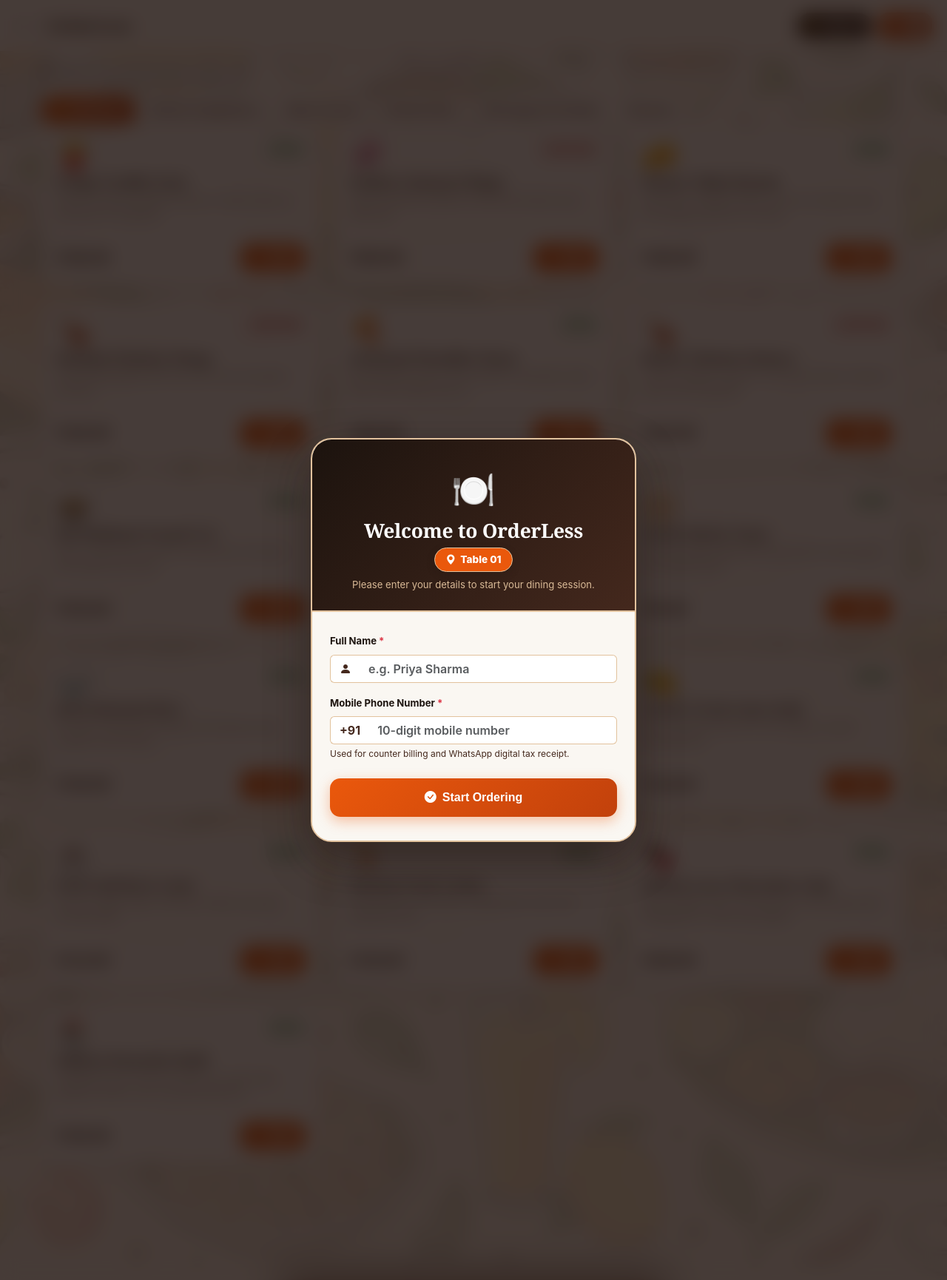
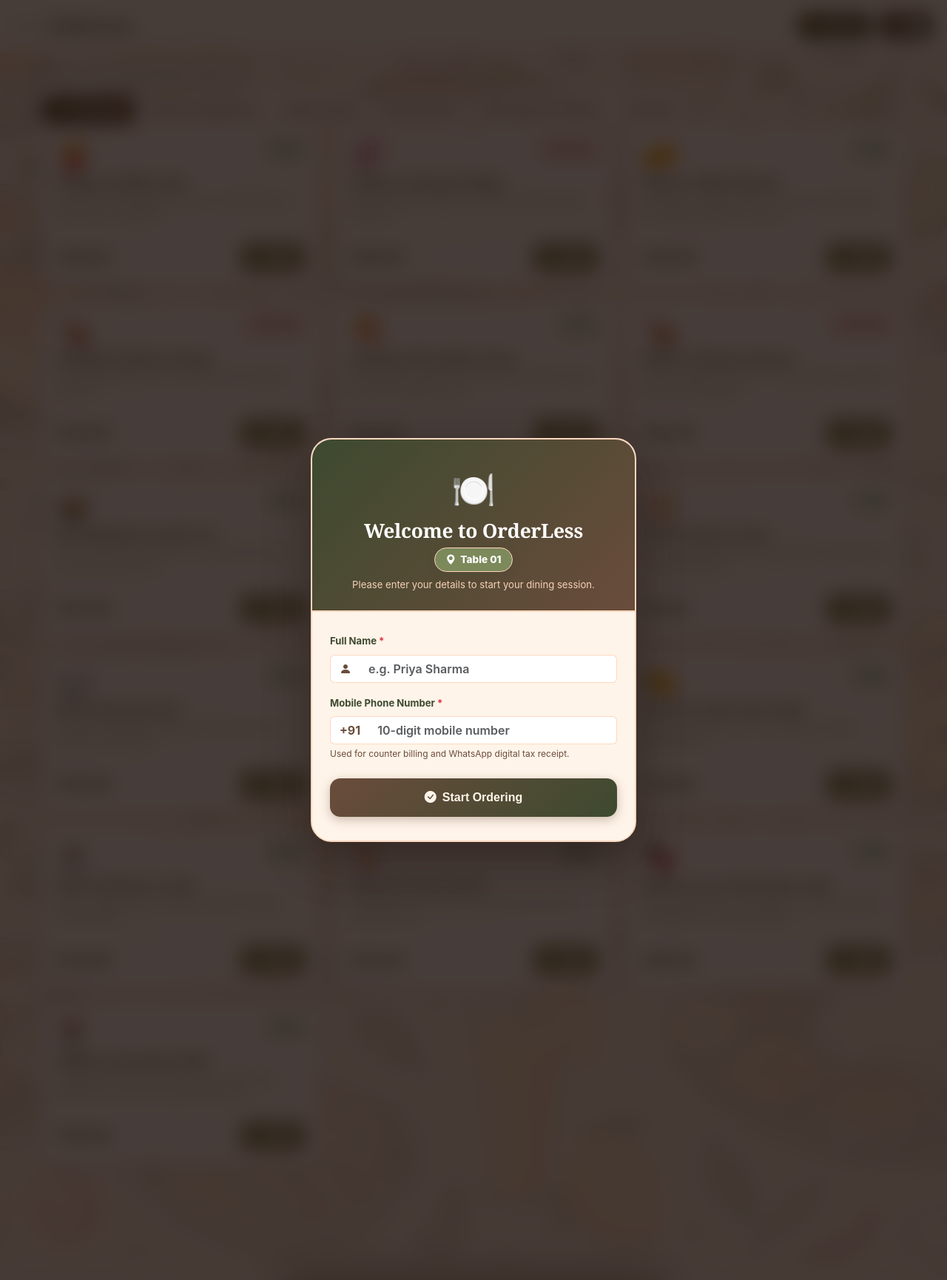
Before and after one commit to SrinivasanS23/Restaurent-_Orderless_Proj, a Django app: page /order/T01/ in a window 1280 px wide. Shown: the whole page at 74% size. Run offline with Django 5.2, Linux system fonts and the light colour scheme; data comes from the database, SQL or seed files in the repository.

Commit message:
feat(theme): apply bespoke 5-color palette (#3D4A2F, #7C8A5B, #FFD8BF, #FFF4E9, #6A4C3B) and remove navbar icons in KDS and POS

```diff
--- a/static/css/main.css
+++ b/static/css/main.css
@@ -1,49 +1,54 @@
 /* ==========================================================================
-   OrderLess Restaurant System — Design System v4.0 (Authentic Royal Indian Culinary Theme)
+   OrderLess Restaurant System — Design System v5.0 (Earthy Artisan Culinary Theme)
    Palette:
-     - Warm Ivory / Cream Background:  #FAF7F2
-     - Spiced Amber Accent:            #E2C29D
-     - Royal Saffron Flame:            #EA580C
-     - Roasted Chestnut / Dark Walnut: #44281D
-     - Deep Obsidian Espresso:         #1C130E
-     - Vibrant Herb Green:             #16A34A
-     - Kashmiri Chilli Red:            #DC2626
+     - Deep Forest Olive:   #3D4A2F (rgb: 61, 74, 47)
+     - Muted Sage Herb:     #7C8A5B (rgb: 124, 138, 91)
+     - Warm Peach Accent:   #FFD8BF (rgb: 255, 216, 191)
+     - Vanilla Linen Cream: #FFF4E9 (rgb: 255, 244, 233)
+     - Roasted Chestnut:    #6A4C3B (rgb: 106, 76, 59)
    ========================================================================== */
 
 :root {
-    /* Brand Color Tokens */
-    --bg-cream: #FAF7F2;
-    --bg-surface: #FFFDF9;
-    --tan-accent: #E2C29D;
-    --cognac-gold: #EA580C;
-    --roasted-walnut: #44281D;
-    --deep-espresso: #1C130E;
+    /* Exact User Palette Tokens */
+    --color-deep-olive: #3D4A2F;
+    --color-sage-herb: #7C8A5B;
+    --color-warm-peach: #FFD8BF;
+    --color-vanilla-cream: #FFF4E9;
+    --color-chestnut: #6A4C3B;
 
-    /* Saffron & Spice Accents */
-    --saffron-gold: #F59E0B;
-    --saffron-amber: #D97706;
-    --terracotta-flame: #EA580C;
-    --terracotta-dark: #C2410C;
-    --curry-leaf-green: #16A34A;
-    --chilli-ruby: #DC2626;
+    /* Semantic Brand Color Tokens */
+    --bg-cream: #FFF4E9;
+    --bg-surface: #FFFFFF;
+    --tan-accent: #FFD8BF;
+    --cognac-gold: #7C8A5B;
+    --roasted-walnut: #6A4C3B;
+    --deep-espresso: #3D4A2F;
+
+    /* Saffron & Earth Accents */
+    --saffron-gold: #7C8A5B;
+    --saffron-amber: #6A4C3B;
+    --terracotta-flame: #6A4C3B;
+    --terracotta-dark: #3D4A2F;
+    --curry-leaf-green: #3D4A2F;
+    --chilli-ruby: #a83232;
 
     /* Semantic Aliases */
-    --primary: #EA580C;
-    --primary-hover: #C2410C;
-    --primary-active: #9A3412;
-    --text-primary: #1C130E;
-    --text-secondary: #44281D;
-    --text-muted: #786458;
-    --text-light: #FAF7F2;
+    --primary: #6A4C3B;
+    --primary-hover: #3D4A2F;
+    --primary-active: #29341F;
+    --text-primary: #3D4A2F;
+    --text-secondary: #6A4C3B;
+    --text-muted: #7C8A5B;
+    --text-light: #FFF4E9;
 
     /* Glass Surfaces */
-    --glass-bg: rgba(250, 247, 242, 0.92);
-    --glass-bg-dark: rgba(28, 19, 14, 0.96);
-    --glass-card: rgba(255, 255, 255, 0.90);
-    --glass-border: rgba(226, 194, 157, 0.50);
-    --glass-border-strong: rgba(234, 88, 12, 0.45);
-    --glass-shadow: 0 10px 30px -6px rgba(28, 19, 14, 0.08), 0 4px 10px rgba(28, 19, 14, 0.04);
-    --glass-shadow-lg: 0 20px 48px -10px rgba(28, 19, 14, 0.16), 0 8px 24px rgba(28, 19, 14, 0.08);
+    --glass-bg: rgba(255, 244, 233, 0.92);
+    --glass-bg-dark: rgba(61, 74, 47, 0.96);
+    --glass-card: rgba(255, 255, 255, 0.92);
+    --glass-border: rgba(255, 216, 191, 0.65);
+    --glass-border-strong: rgba(124, 138, 91, 0.55);
+    --glass-shadow: 0 10px 30px -6px rgba(61, 74, 47, 0.08), 0 4px 10px rgba(61, 74, 47, 0.04);
+    --glass-shadow-lg: 0 20px 48px -10px rgba(61, 74, 47, 0.16), 0 8px 24px rgba(61, 74, 47, 0.08);
 
     /* Status Colors */
     --success: #15803d;
@@ -72,9 +77,9 @@
 body {
     background-color: var(--bg-cream);
     background-image:
-        radial-gradient(at 10% 10%, rgba(226, 194, 157, 0.28) 0px, transparent 50%),
-        radial-gradient(at 90% 90%, rgba(234, 88, 12, 0.12) 0px, transparent 50%),
-        radial-gradient(at 50% 50%, rgba(250, 247, 242, 0.95) 0px, transparent 80%);
+        radial-gradient(at 10% 10%, rgba(255, 216, 191, 0.35) 0px, transparent 50%),
+        radial-gradient(at 90% 90%, rgba(124, 138, 91, 0.16) 0px, transparent 50%),
+        radial-gradient(at 50% 50%, rgba(255, 244, 233, 0.95) 0px, transparent 80%);
     background-attachment: fixed;
     color: var(--text-primary);
     font-family: 'Plus Jakarta Sans', -apple-system, BlinkMacSystemFont, 'Segoe UI', Roboto, sans-serif;
@@ -89,7 +94,7 @@ body {
    CUSTOMER TABLE (T01 - T10) DEDICATED ARTWORK BACKGROUND
    ========================================================================== */
 body.customer-table-body {
-    background-color: #FAF7F2;
+    background-color: #FFF4E9;
     position: relative;
     min-height: 100vh;
 }
@@ -102,7 +107,7 @@ body.customer-table-body::before {
     width: 100vw;
     height: 100vh;
     background-image:
-        linear-gradient(rgba(255, 253, 249, 0.80), rgba(254, 250, 242, 0.85)),
+        linear-gradient(rgba(255, 244, 233, 0.82), rgba(255, 244, 233, 0.88)),
         url('/static/images/table_pattern_bg.jpg');
     background-size: cover;
     background-position: center center;
@@ -154,16 +159,16 @@ h1, h2, h3, h4, h5, h6 {
     -webkit-backdrop-filter: blur(20px);
     border-bottom: 1px solid var(--glass-border);
     padding: 0.85rem 1.25rem;
-    box-shadow: 0 4px 20px rgba(28, 19, 14, 0.04);
+    box-shadow: 0 4px 20px rgba(61, 74, 47, 0.04);
 }
 
 .admin-app-header,
 .kds-app-header,
 .pos-app-header {
-    background: linear-gradient(180deg, #1C130E 0%, #17100B 100%) !important;
-    border-bottom: 2px solid var(--primary) !important;
-    color: var(--bg-cream) !important;
-    box-shadow: 0 8px 24px rgba(0, 0, 0, 0.3) !important;
+    background: linear-gradient(180deg, #3D4A2F 0%, #2A3320 100%) !important;
+    border-bottom: 2px solid #7C8A5B !important;
+    color: #FFF4E9 !important;
+    box-shadow: 0 8px 24px rgba(61, 74, 47, 0.3) !important;
 }
 
 .app-header .header-inner {
@@ -219,7 +224,7 @@ h1, h2, h3, h4, h5, h6 {
     display: inline-flex;
     align-items: center;
     gap: 0.4rem;
-    box-shadow: 0 4px 12px rgba(28, 19, 14, 0.2);
+    box-shadow: 0 4px 12px rgba(61, 74, 47, 0.2);
     border: 1px solid var(--tan-accent);
 }
 
@@ -258,16 +263,16 @@ h1, h2, h3, h4, h5, h6 {
 }
 
 .btn-premium-primary {
-    background: linear-gradient(135deg, var(--primary) 0%, var(--primary-hover) 100%);
-    color: #ffffff !important;
-    box-shadow: 0 6px 18px rgba(234, 88, 12, 0.35);
+    background: linear-gradient(135deg, #6A4C3B 0%, #3D4A2F 100%);
+    color: #FFF4E9 !important;
+    box-shadow: 0 4px 14px rgba(106, 76, 59, 0.35);
 }
 
 .btn-premium-primary:hover:not(:disabled) {
-    background: linear-gradient(135deg, #F97316 0%, var(--primary) 100%);
-    box-shadow: 0 8px 24px rgba(234, 88, 12, 0.45);
+    background: linear-gradient(135deg, #7C8A5B 0%, #6A4C3B 100%);
+    box-shadow: 0 6px 20px rgba(124, 138, 91, 0.45);
     transform: translateY(-2px);
-    color: #ffffff !important;
+    color: #FFF4E9 !important;
 }
 
 .btn-premium-primary:active:not(:disabled) {
@@ -338,10 +343,10 @@ h1, h2, h3, h4, h5, h6 {
 }
 
 .category-pill.active {
-    background: linear-gradient(135deg, var(--primary) 0%, var(--primary-hover) 100%);
-    color: #ffffff;
-    border-color: var(--primary);
-    box-shadow: 0 4px 14px rgba(234, 88, 12, 0.35);
+    background: linear-gradient(135deg, #3D4A2F 0%, #6A4C3B 100%);
+    color: #FFF4E9;
+    border-color: #3D4A2F;
+    box-shadow: 0 4px 14px rgba(61, 74, 47, 0.35);
 }
 
 /* --- Dish Card Design --- */
@@ -386,7 +391,7 @@ h1, h2, h3, h4, h5, h6 {
     font-size: 2.4rem;
     line-height: 1;
     display: inline-block;
-    filter: drop-shadow(0 4px 8px rgba(28, 19, 14, 0.15));
+    filter: drop-shadow(0 4px 8px rgba(61, 74, 47, 0.15));
 }
 
 .dish-badges {
--- a/templates/admin_dashboard/dashboard.html
+++ b/templates/admin_dashboard/dashboard.html
@@ -7,13 +7,13 @@
 
 {% block body %}
 <!-- Admin Top Header -->
-<header class="app-header admin-app-header" style="background: var(--deep-espresso); color: var(--bg-cream); border-bottom: 2px solid var(--primary);">
+<header class="app-header admin-app-header" style="background: var(--deep-espresso); color: var(--bg-cream); border-bottom: 2px solid #7C8A5B;">
     <div class="header-inner" style="max-width: 1600px;">
         <div class="d-flex align-items-center gap-3">
             <a href="/" class="brand-logo text-white">
                 <span class="logo-text text-white fw-bold">Admin Operations Control</span>
             </a>
-            <span class="badge fw-bold px-2 py-1" style="font-size: 0.75rem; background: linear-gradient(135deg, var(--primary), var(--primary-hover)); color: #fff;">EXECUTIVE SUITE</span>
+            <span class="badge fw-bold px-2 py-1" style="font-size: 0.75rem; background: linear-gradient(135deg, #7C8A5B, #6A4C3B); color: #FFF4E9; border: 1px solid #FFD8BF;">EXECUTIVE SUITE</span>
         </div>
 
         <div class="d-flex align-items-center gap-2">
--- a/templates/base.html
+++ b/templates/base.html
@@ -14,7 +14,7 @@
     <link rel="stylesheet" href="https://cdn.jsdelivr.net/npm/bootstrap-icons@1.11.3/font/bootstrap-icons.min.css">
 
     {% load static %}
-    <link rel="stylesheet" href="{% static 'css/main.css' %}?v=4.0">
+    <link rel="stylesheet" href="{% static 'css/main.css' %}?v=5.0">
     {% block extra_css %}{% endblock %}
 </head>
 <body class="{% block body_class %}{% endblock %}">
--- a/templates/kitchen/dashboard.html
+++ b/templates/kitchen/dashboard.html
@@ -26,12 +26,11 @@
 </div>
 
 <!-- KDS Top Navigation Header -->
-<header class="app-header kds-app-header" style="background: var(--deep-espresso); color: var(--bg-cream); border-bottom: 2px solid var(--primary);">
+<header class="app-header kds-app-header" style="background: var(--deep-espresso); color: var(--bg-cream); border-bottom: 2px solid #7C8A5B;">
     <div class="header-inner" style="max-width: 1400px;">
         <div class="d-flex align-items-center gap-3">
             <a href="/" class="brand-logo text-white">
-                <span class="logo-icon">🔥</span>
-                <span class="logo-text text-white">Kitchen Display (KDS)</span>
+                <span class="logo-text text-white fw-bold">Kitchen Display (KDS)</span>
             </a>
             <span class="badge bg-warning text-dark fw-bold px-2 py-1" style="font-size: 0.75rem;">LIVE ORDERS</span>
         </div>
--- a/templates/payment/desk.html
+++ b/templates/payment/desk.html
@@ -7,12 +7,11 @@
 
 {% block body %}
 <!-- App Header -->
-<header class="app-header pos-app-header" style="background: var(--deep-espresso); color: var(--bg-cream); border-bottom: 2px solid var(--primary);">
+<header class="app-header pos-app-header" style="background: var(--deep-espresso); color: var(--bg-cream); border-bottom: 2px solid #7C8A5B;">
     <div class="header-inner" style="max-width: 1550px;">
         <div class="d-flex align-items-center gap-3">
             <a href="/" class="brand-logo text-white">
-                <span class="logo-icon">💳</span>
-                <span class="logo-text text-white">Payment Counter (POS)</span>
+                <span class="logo-text text-white fw-bold">Payment Counter (POS)</span>
             </a>
             <span class="badge bg-success text-white fw-bold px-2 py-1" style="font-size: 0.75rem;">DESK TERMINAL</span>
         </div>
```
Also changed, not shown: other parts of static/css/main.css (+21 -20 lines), 1 other file.
